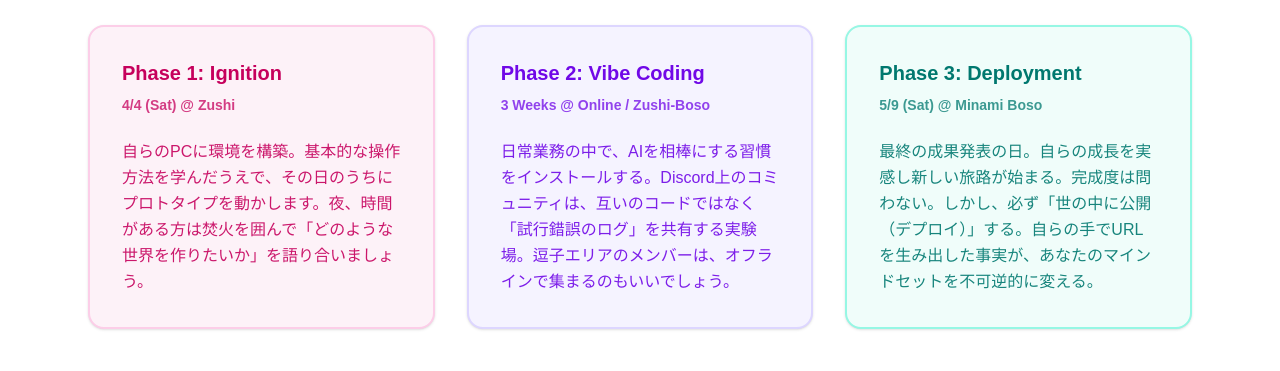
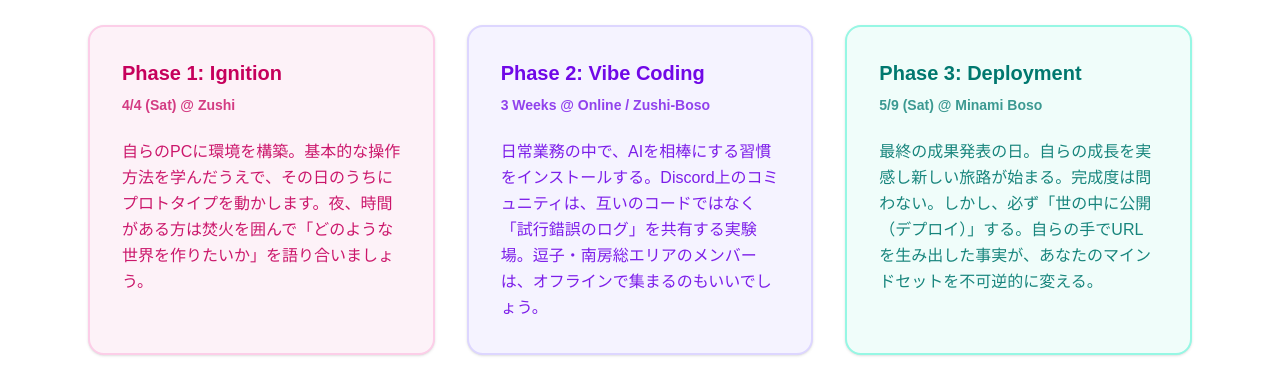
Before and after one commit to akiratsukakoshi/digital-harappa-web, a Next.js app: page / in a window 1280 px wide. Shown: the part 2380-2751 px from the top of the page. Built offline with nearby package versions, Linux system fonts and the light colour scheme.

Commit message:
fix: 逗子エリアを逗子・南房総エリアに修正

```diff
--- a/app/components/Curriculum.tsx
+++ b/app/components/Curriculum.tsx
@@ -9,7 +9,7 @@ export default function Curriculum() {
         {
             title: "Phase 2: Vibe Coding",
             date: "3 Weeks @ Online / Zushi-Boso",
-            desc: "日常業務の中で、AIを相棒にする習慣をインストールする。Discord上のコミュニティは、互いのコードではなく「試行錯誤のログ」を共有する実験場。逗子エリアのメンバーは、オフラインで集まるのもいいでしょう。",
+            desc: "日常業務の中で、AIを相棒にする習慣をインストールする。Discord上のコミュニティは、互いのコードではなく「試行錯誤のログ」を共有する実験場。逗子・南房総エリアのメンバーは、オフラインで集まるのもいいでしょう。",
             color: "bg-violet-50 border-violet-200 text-violet-700"
         },
         {
```
